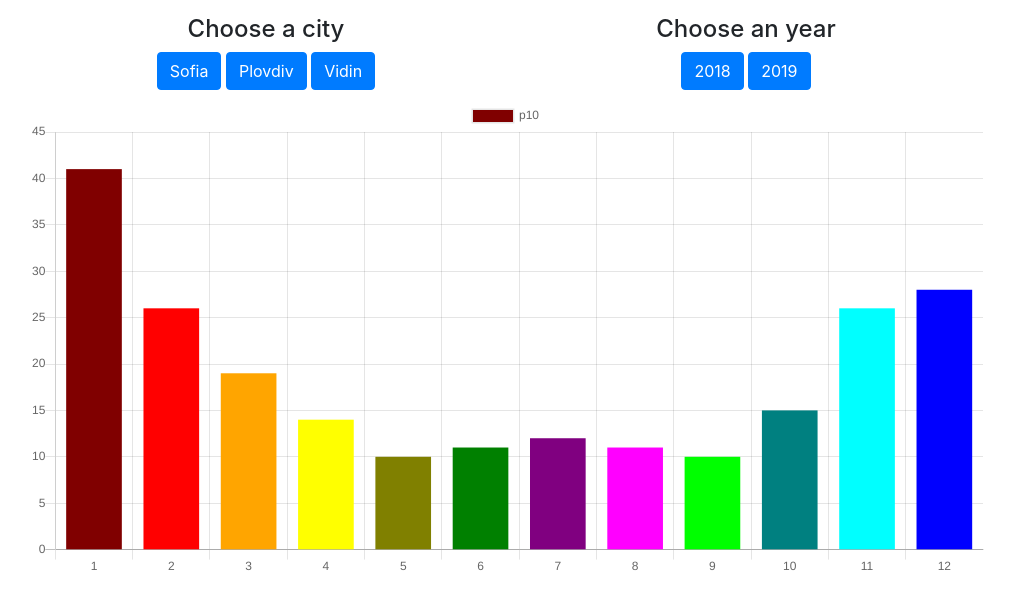
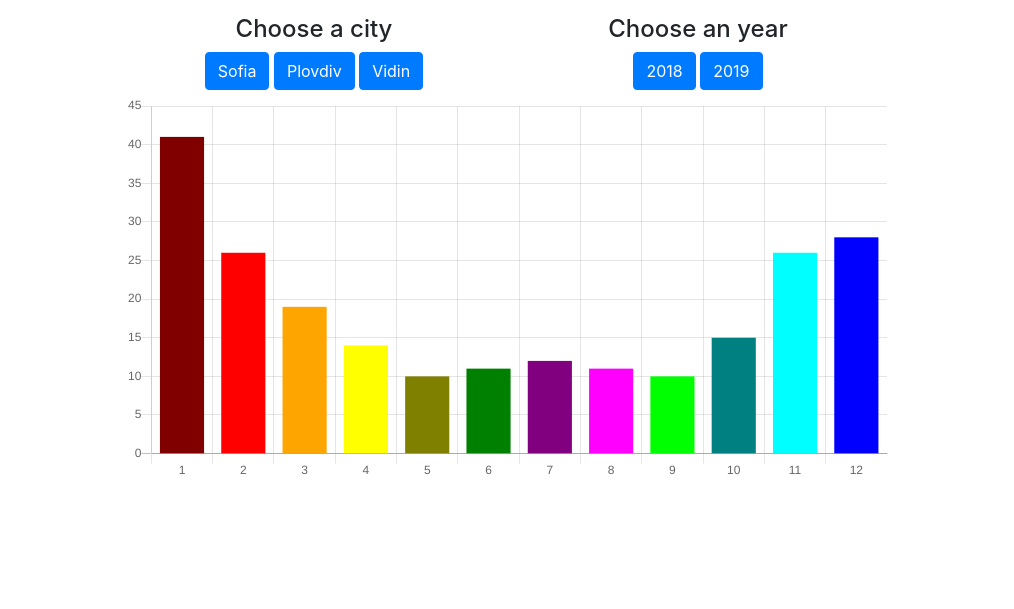
Before and after one commit to frostblooded/BBIN, a plain HTML site: page index.html in a window 1280 px wide. Shown: the part 41-650 px from the top of the page, without its empty margins (134-1148 px from the left). Drawn offline with Linux system fonts and the light colour scheme.

Commit message:
Remove legend and make container be 60% of width

```diff
--- a/custom.css
+++ b/custom.css
@@ -3,8 +3,8 @@
   margin: 10px 0;
 }
 
-canvas {
-  height: 450px;
+.container {
+  width: 60%!important;
 }
 
 .row {
--- a/custom.js
+++ b/custom.js
@@ -124,6 +124,8 @@ $(document).ready(function() {
   $('.canvas-container').append($canvas);
   var ctx = $canvas[0].getContext('2d');
 
+  Chart.defaults.global.legend.display = false;
+
   var chartData = {
       labels: getSelectedLabels(),
       datasets: [{
--- a/index.html
+++ b/index.html
@@ -9,7 +9,7 @@
         <script src="custom.js"></script>
     </head>
     <body>
-      <div class="container canvas-container w-75">
+      <div class="container">
         <h2><span id="city-display">Sofia</span> in the year <span id="year-display">2018</span></h2>
         <div class="row">
           <div class="col-sm selectors" id="city-selectors">
```
